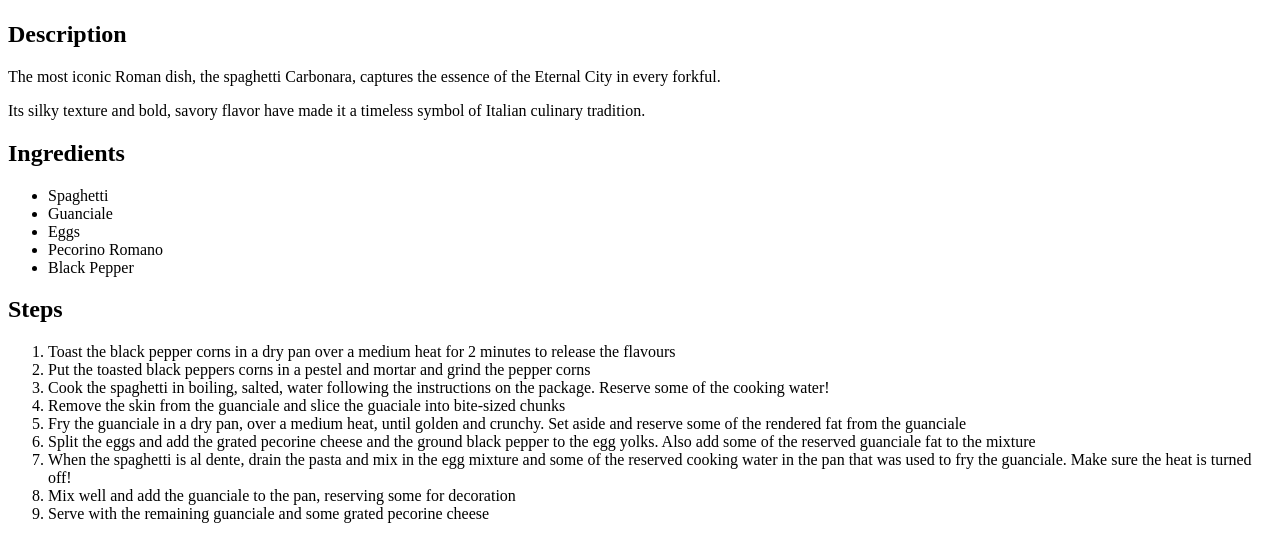
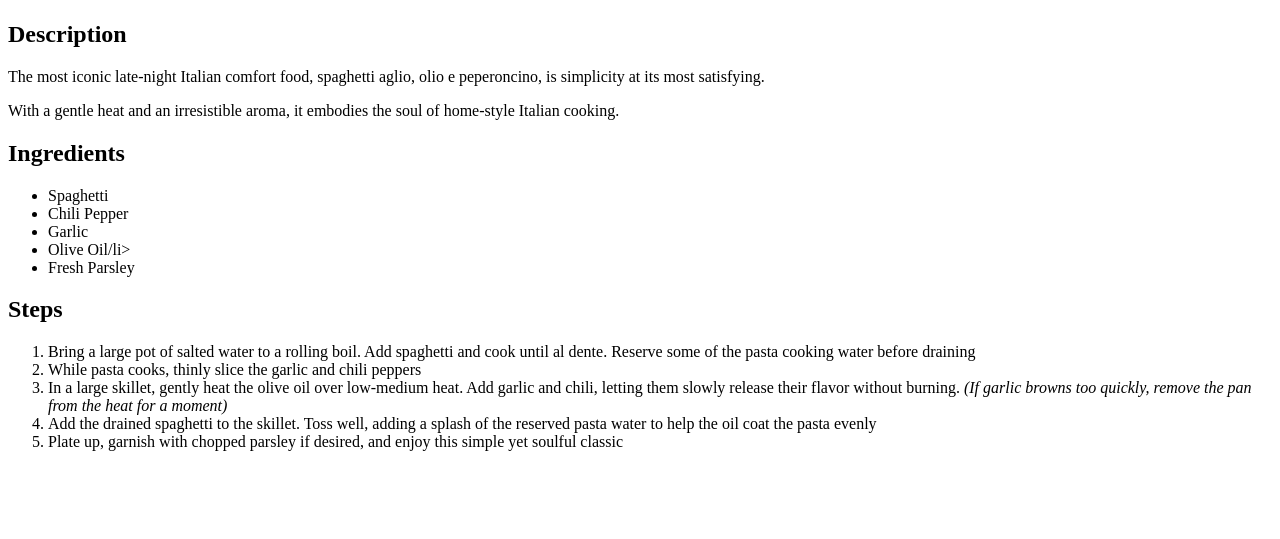
Before and after one commit to sgandolfo/odin-recipes, a plain HTML site: page recipes/aglio_olio.html in a window 1280 px wide. Shown: the part 749-1288 px from the top of the page. After the commit the page ends 1216 px from the top, so only its background shows below. Drawn offline with Linux system fonts and the light colour scheme.

Commit message:
feat: Add aglio e olio recipe to copied html file

```diff
--- a/recipes/aglio_olio.html
+++ b/recipes/aglio_olio.html
@@ -3,34 +3,30 @@
 <head>
   <meta charset="UTF-8">
   <meta name="viewport" content="width=device-width, initial-scale=1.0">
-  <title>Spaghetti Carbonara</title>
+  <title>Spaghetti Aglio, Olio e Peperoncino</title>
 </head>
 <body>
   <a href="../index.html">Home</a>
   <h1>Spaghetti Carbonara</h1>
-  <img src="../images/carbonara.jpg" alt="Picture of a spagetti carbonara" height="640" width="640">
+  <img src="../images/aglio_olio.jpg" alt="Picture of a spagetti carbonara" height="640" width="800">
   <h2>Description</h2>
-  <p>The most iconic Roman dish, the spaghetti Carbonara, captures the essence of the Eternal City in every forkful.</p>
-  <p>Its silky texture and bold, savory flavor have made it a timeless symbol of Italian culinary tradition.</p>
+  <p>The most iconic late-night Italian comfort food, spaghetti aglio, olio e peperoncino, is simplicity at its most satisfying.</p>
+  <p>With a gentle heat and an irresistible aroma, it embodies the soul of home-style Italian cooking.</p>
   <h2>Ingredients</h2>
   <ul>
     <li>Spaghetti</li>
-    <li>Guanciale</li>
-    <li>Eggs</li>
-    <li>Pecorino Romano</li>
-    <li>Black Pepper</li>
+    <li>Chili Pepper</li>
+    <li>Garlic</li>
+    <li>Olive Oil/li>
+    <li>Fresh Parsley</li>
   </ul>
   <h2>Steps</h2>
   <ol>
-    <li>Toast the black pepper corns in a dry pan over a medium heat for 2 minutes to release the flavours</li>
-    <li>Put the toasted black peppers corns in a pestel and mortar and grind the pepper corns</li>
-    <li>Cook the spaghetti in boiling, salted, water following the instructions on the package. Reserve some of the cooking water!</li>
-    <li>Remove the skin from the guanciale and slice the guaciale into bite-sized chunks</li>
-    <li>Fry the guanciale in a dry pan, over a medium heat, until golden and crunchy. Set aside and reserve some of the rendered fat from the guanciale</li>
-    <li>Split the eggs and add the grated pecorine cheese and the ground black pepper to the egg yolks. Also add some of the reserved guanciale fat to the mixture</li>
-    <li>When the spaghetti is al dente, drain the pasta and mix in the egg mixture and some of the reserved cooking water in the pan that was used to fry the guanciale. Make sure the heat is turned off!</li>
-    <li>Mix well and add the guanciale to the pan, reserving some for decoration</li>
-    <li>Serve with the remaining guanciale and some grated pecorine cheese</li>
+    <li>Bring a large pot of salted water to a rolling boil. Add spaghetti and cook until al dente. Reserve some of the pasta cooking water before draining</li>
+    <li>While pasta cooks, thinly slice the garlic and chili peppers</li>
+    <li>In a large skillet, gently heat the olive oil over low-medium heat. Add garlic and chili, letting them slowly release their flavor without burning. <em>(If garlic browns too quickly, remove the pan from the heat for a moment)</em></li>
+    <li>Add the drained spaghetti to the skillet. Toss well, adding a splash of the reserved pasta water to help the oil coat the pasta evenly</li>
+    <li>Plate up, garnish with chopped parsley if desired, and enjoy this simple yet soulful classic</li>
   </ol>
 </body>
 </html>
```
Also changed, not shown: images/aglio_olio.jpg (added).
